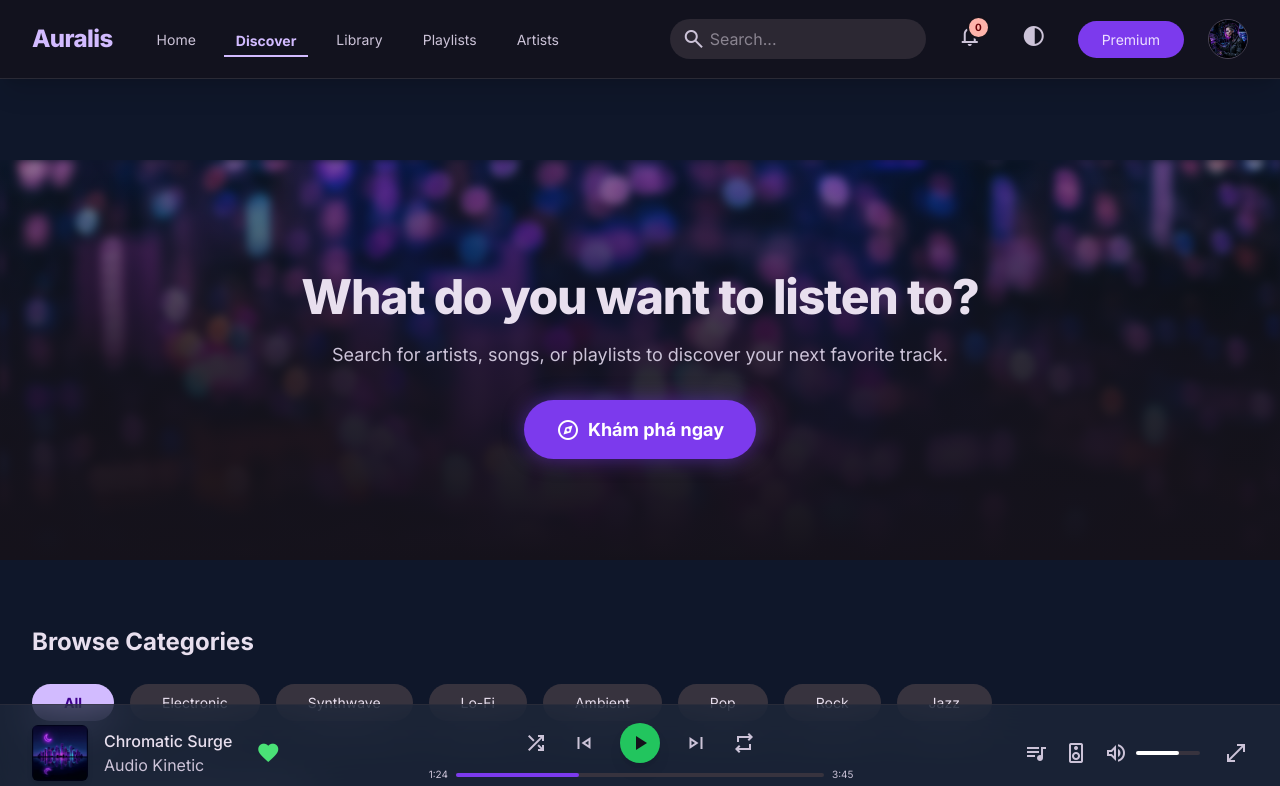
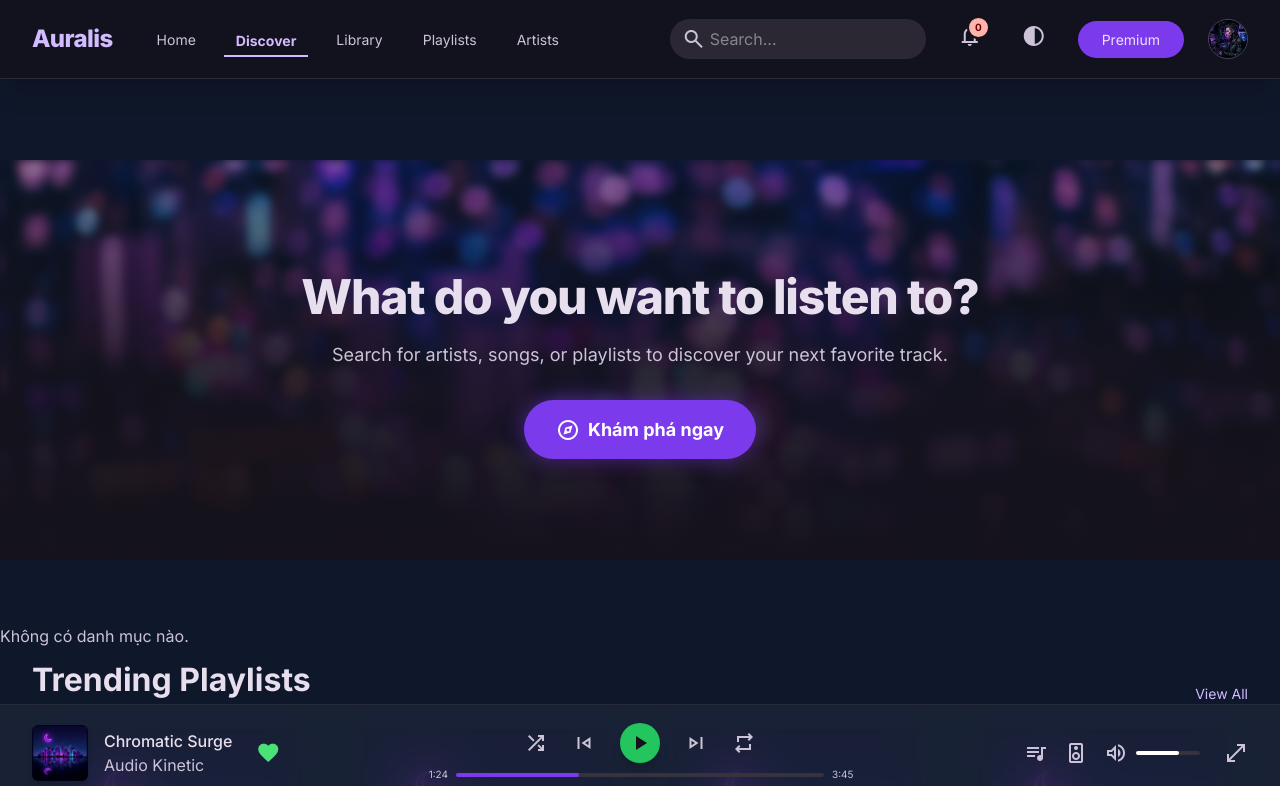
Before and after one commit to kingDlight/DEMO_RBL_FER202, a React (Vite) app: page / in a window 1280 px wide. Shown: the top 786 px of the page. Built offline with nearby package versions, Linux system fonts and the light colour scheme.

Commit message:
feat(ui): render dynamic CategoryList via Props (#3)

```diff
--- a/src/components/CategoryList.tsx
+++ b/src/components/CategoryList.tsx
@@ -1,24 +1,14 @@
 import React from 'react';
 
-const CategoryList: React.FC = () => {
-  // Khai báo mảng danh mục
-  const CATEGORIES = ["All", "Electronic", "Synthwave", "Lo-Fi", "Ambient", "Pop", "Rock", "Jazz"];
+interface CategoryListProps {
+  categories: string[];
+}
 
-  // Biến cờ (flag) để demo conditional rendering
-  const isLoading = false;
-
+const CategoryList: React.FC<CategoryListProps> = ({ categories }) => {
   return (
-    <section className="px-[16px] md:px-[32px] mb-[48px]">
-      <h2 className="font-headline-md text-[24px] font-bold text-[#e8dfee]">Browse Categories</h2>
-
-      {/* Conditional Rendering: Toán tử 3 ngôi (Ternary Operator) */}
-      {isLoading ? (
-        <div className="text-[#ccc3d8] mt-4">Đang tải danh mục...</div>
-      ) : (
-        /* Lại dùng toán tử && (Logical AND) để kiểm tra mảng rỗng */
-        CATEGORIES.length > 0 && (
-          <div className="flex gap-[16px] overflow-x-auto pb-[8px] mt-[24px]">
-            {CATEGORIES.map((cat, index) => (
+    <div className="flex gap-[16px] overflow-x-auto pb-[8px]">
+      {categories && categories.length > 0 ? (
+        categories.map((cat, index) => (
           <button
             key={index}
             className={`px-[32px] py-[8px] rounded-full font-label-md text-[14px] whitespace-nowrap transition-colors ${
@@ -29,16 +19,11 @@ const CategoryList: React.FC = () => {
           >
             {cat}
           </button>
-            ))}
+        ))
+      ) : (
+        <div className="text-[#ccc3d8]">Không có danh mục nào.</div>
+      )}
     </div>
-        )
-      )}
-
-      {/* Thêm một fallback nữa nếu mảng rỗng (cho đúng chuẩn bài toán) */}
-      {!isLoading && CATEGORIES.length === 0 && (
-        <div className="text-[#ffb4ab] mt-4">Không có danh mục nào.</div>
-      )}
-    </section>
   );
 };
 
```
Lines whose indentation alone changed are shown as unchanged.
